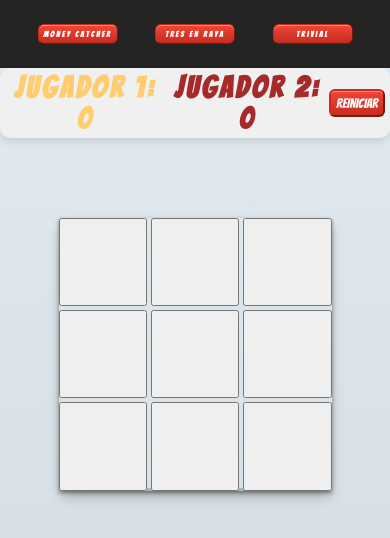
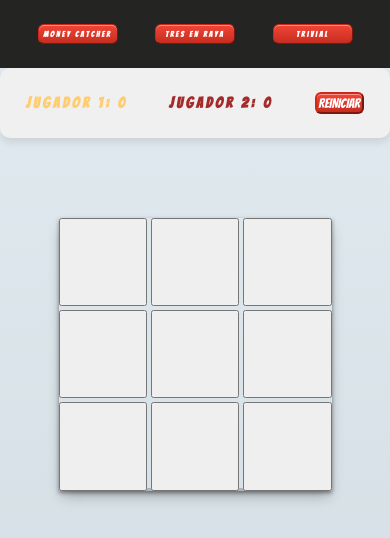
Before and after one commit to DanielPRdgz/Proyecto-5, a website built with Vite: page index.html in a window 390 px wide. Both pictures are taken after a click on the button "Tres en raya". Built offline with nearby package versions, Linux system fonts and the light colour scheme.

Commit message:
Update tresEnRaya.css

```diff
--- a/src/pages/tresEnRaya/tresEnRaya.css
+++ b/src/pages/tresEnRaya/tresEnRaya.css
@@ -80,7 +80,6 @@
 .btnReinicio {
   color: #fff;
   border-color: #d02718;
-
   border-radius: 6px;
   box-shadow: inset 0px 1px 0px 0px #f5978e;
   text-shadow: inset 0px 1px 0px #810e05;
@@ -130,6 +129,13 @@
   .tablero button {
     font-size: 70px;
   }
+  .infoPlayers h2 {
+    font-size: 15px;
+    letter-spacing: 3px;
+  }
+  .btnReinicio {
+    padding: 2px;
+  }
 }
 @media (max-width: 320px) {
   .tablero button {
```
